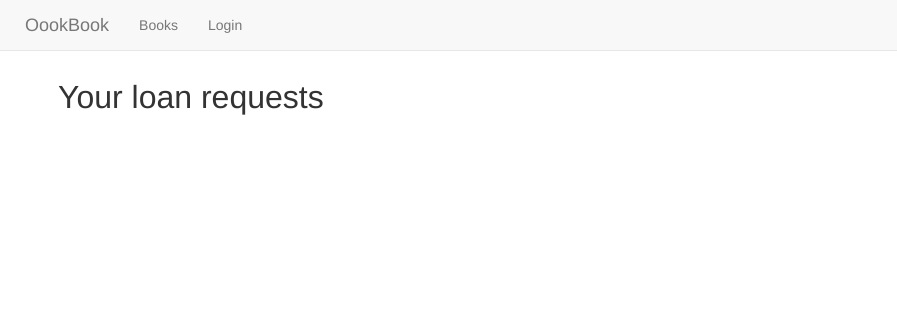
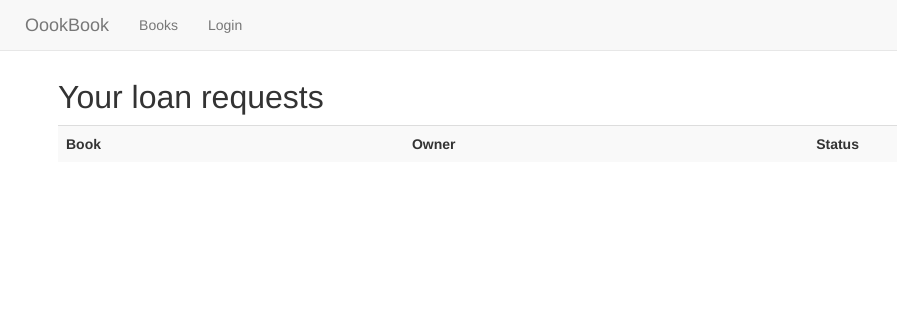
Before and after one commit to janpipek/oookbook, a Django app: page /loans/ in a window 1280 px wide. Shown: the top 311 px of the page, without its empty margins (0-897 px from the left). Run offline with Django 3.2, Linux system fonts and the light colour scheme; data that the repository does not hold is empty.

Commit message:
...loans...

```diff
--- a/oookbook/models.py
+++ b/oookbook/models.py
@@ -86,6 +86,9 @@ class Loan(models.Model):
         self.log()
         self.save()
 
+    def _get_status_string(self):
+        return Loan.Status.to_str(self.status)
+
 class LoanLog(models.Model):
     loan = models.ForeignKey(Loan, db_index = True)
     user = models.ForeignKey(User, db_index = True)
--- a/oookbook/templates/loans/index.html
+++ b/oookbook/templates/loans/index.html
@@ -3,10 +3,17 @@
 {% block content %}
     <h2>Your loan requests</h2>
 
-    <table class="table">
+    <table class="table table-striped">
+        <tr>
+            <th>Book</th>
+            <th>Owner</th>
+            <th>Status</th>
+        </tr>
         {% for loan in loans %}
         <tr>
-            <td>{{ loan.book.title }}</td>
+            <td>{{ loan.book.title }} <em>by</em> {{ loan.book.author }}</td>
+            <td>{{ loan.book.user.username }}</td>
+            <td>{{ loan.status_string }}</td>
         </tr>
         {% endfor %}
     </table>
```
